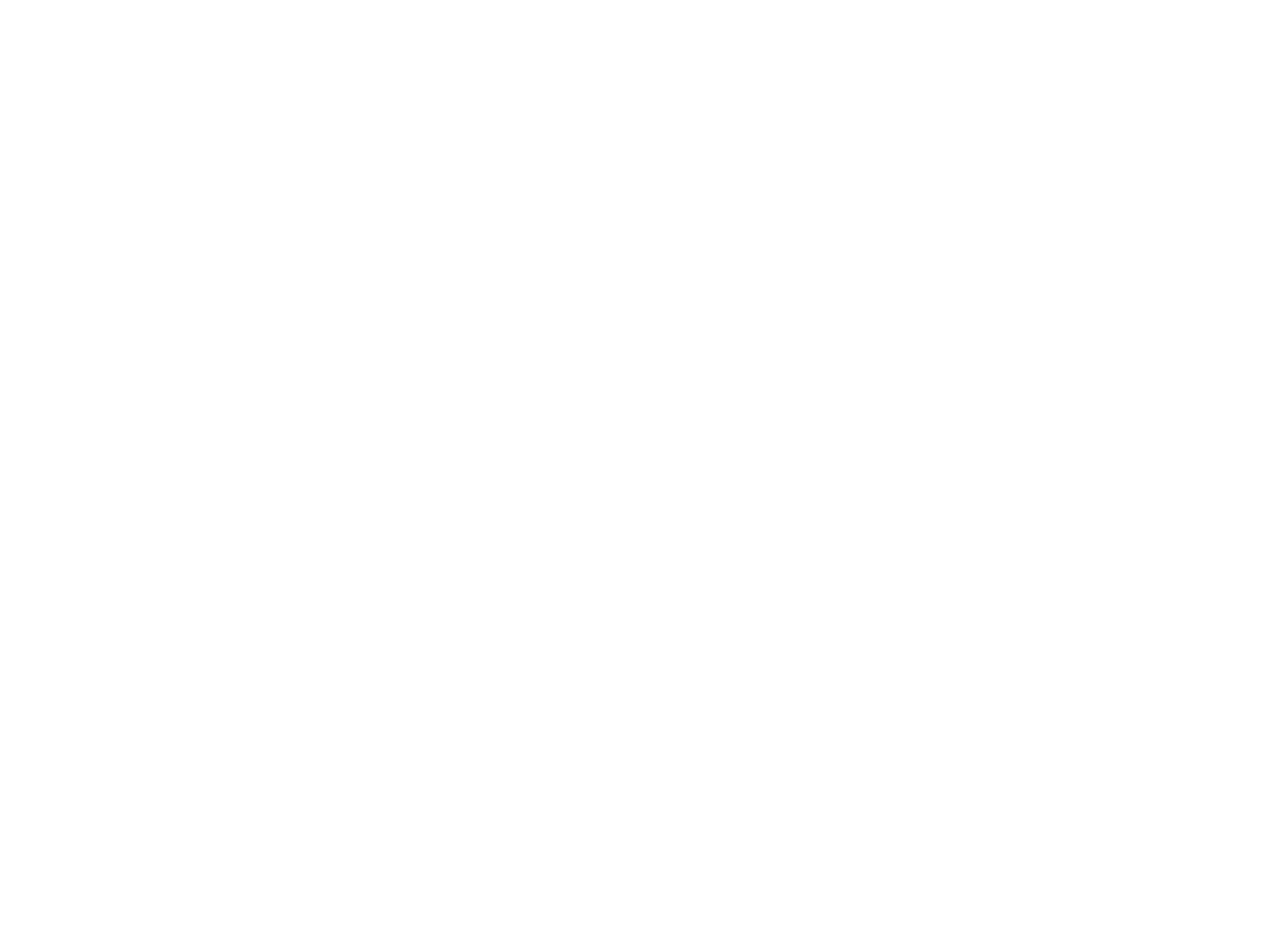
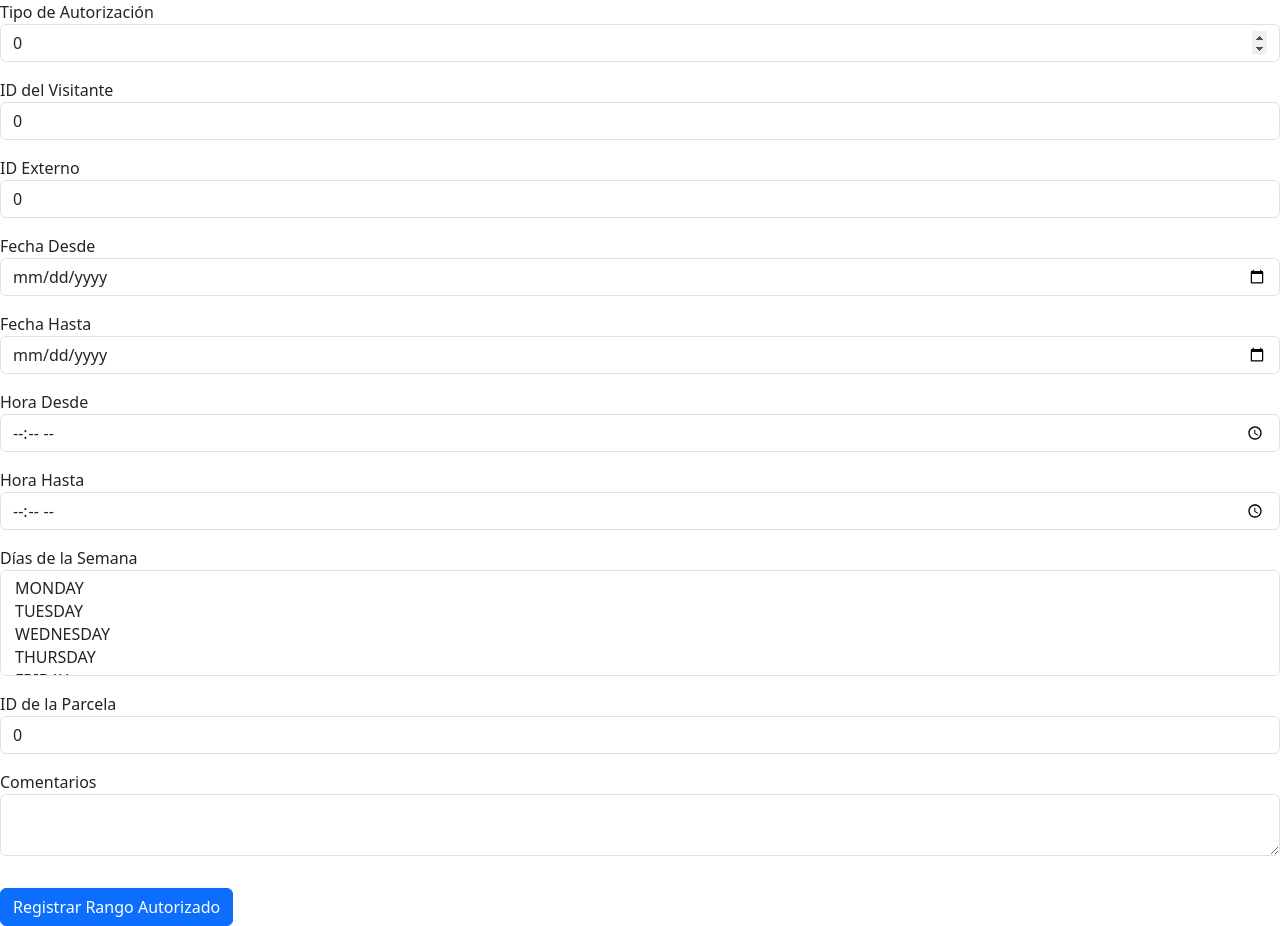
Before and after one commit to 114537-Bothner-Eric/group-7-access-management, an Angular app: page /register-range in a window 1280 px wide. Before the commit this address led to /. Before the commit the page ends 800 px from the top, so only its background shows below. Built offline with nearby package versions, Linux system fonts and the light colour scheme.

Commit message:
define-components

```diff
--- /dev/null
+++ b/src/app/authorization/features/authorized-range-form/authorized-range-form.component.html
@@ -0,0 +1,65 @@
+<form (ngSubmit)="onSubmit()">
+
+    <div class="form-group mb-3">
+        <label for="authTypeId">Tipo de Autorización</label>
+        <input type="number" class="form-control" id="authTypeId" [(ngModel)]="authorizedRange.auth_type_id"
+            name="auth_type_id" required>
+    </div>
+
+    <div class="form-group mb-3">
+        <label for="visitorId">ID del Visitante</label>
+        <input type="number" class="form-control" id="visitorId" [(ngModel)]="authorizedRange.visitor_id"
+            name="visitor_id" required>
+    </div>
+
+    <div class="form-group mb-3">
+        <label for="externalId">ID Externo</label>
+        <input type="number" class="form-control" id="externalId" [(ngModel)]="authorizedRange.external_id"
+            name="external_id">
+    </div>
+
+    <div class="form-group mb-3">
+        <label for="dateFrom">Fecha Desde</label>
+        <input type="date" class="form-control" id="dateFrom" [(ngModel)]="authorizedRange.date_from" name="date_from"
+            required>
+    </div>
+
+    <div class="form-group mb-3">
+        <label for="dateTo">Fecha Hasta</label>
+        <input type="date" class="form-control" id="dateTo" [(ngModel)]="authorizedRange.date_to" name="date_to"
+            required>
+    </div>
+
+    <div class="form-group mb-3">
+        <label for="hourFrom">Hora Desde</label>
+        <input type="time" class="form-control" id="hourFrom" [(ngModel)]="authorizedRange.hour_from" name="hour_from"
+            required>
+    </div>
+
+    <div class="form-group mb-3">
+        <label for="hourTo">Hora Hasta</label>
+        <input type="time" class="form-control" id="hourTo" [(ngModel)]="authorizedRange.hour_to" name="hour_to"
+            required>
+    </div>
+
+    <div class="form-group mb-3">
+        <label for="dayOfWeeks">Días de la Semana</label>
+        <select multiple class="form-control" id="dayOfWeeks" [(ngModel)]="authorizedRange.day_of_weeks"
+            name="day_of_weeks" required>
+            <option *ngFor="let day of daysOfWeek" [ngValue]="day">{{ day }}</option>
+        </select>
+    </div>
+
+    <div class="form-group mb-3">
+        <label for="plotId">ID de la Parcela</label>
+        <input type="number" class="form-control" id="plotId" [(ngModel)]="authorizedRange.plot_id" name="plot_id"
+            required>
+    </div>
+
+    <div class="form-group mb-3">
+        <label for="comment">Comentarios</label>
+        <textarea class="form-control" id="comment" [(ngModel)]="authorizedRange.comment" name="comment"></textarea>
+    </div>
+
+    <button type="submit" class="btn btn-primary mt-3">Registrar Rango Autorizado</button>
+</form>
--- /dev/null
+++ b/src/app/authorization/features/authorized-range-form/authorized-range-form.component.ts
@@ -0,0 +1,58 @@
+import { Component } from '@angular/core';
+import { AuthorizedRange } from '../../models/authorized-range.model';
+import { AuthorizedRangeService } from '../../services/authorized-range.service';
+import { Router } from '@angular/router';
+import moment from 'moment';
+import { FormsModule } from '@angular/forms';
+import { CommonModule } from '@angular/common';
+
+@Component({
+  selector: 'app-authorized-range-form',
+  standalone: true,
+  imports: [CommonModule, FormsModule],
+  templateUrl: './authorized-range-form.component.html',
+})
+export class AuthorizedRangeFormComponent {
+  authorizedRange: AuthorizedRange = {
+    auth_type_id: 0,
+    visitor_id: 0,
+    external_id: 0,
+    date_from: '',
+    date_to: '',
+    hour_from: '',
+    hour_to: '',
+    day_of_weeks: [],
+    plot_id: 0,
+    comment: '',
+  };
+
+  daysOfWeek = [
+    'MONDAY',
+    'TUESDAY',
+    'WEDNESDAY',
+    'THURSDAY',
+    'FRIDAY',
+    'SATURDAY',
+    'SUNDAY',
+  ];
+
+  constructor(
+    private authorizedRangeService: AuthorizedRangeService,
+    private router: Router
+  ) {}
+
+  onSubmit(): void {
+    this.authorizedRange.date_from = moment(
+      this.authorizedRange.date_from
+    ).format('YYYY-MM-DD');
+    this.authorizedRange.date_to = moment(this.authorizedRange.date_to).format(
+      'YYYY-MM-DD'
+    );
+
+    this.authorizedRangeService
+      .registerAuthorizedRange(this.authorizedRange)
+      .subscribe(() => {
+        this.router.navigate(['/success']);
+      });
+  }
+}
--- /dev/null
+++ b/src/app/authorization/services/authorized-range.service.ts
@@ -0,0 +1,19 @@
+import { HttpClient } from '@angular/common/http';
+import { Injectable } from '@angular/core';
+import { AuthorizedRange } from '../models/authorized-range.model';
+import { Observable } from 'rxjs';
+
+@Injectable({
+  providedIn: 'root',
+})
+export class AuthorizedRangeService {
+  private apiUrl = 'http://localhost:8080/authorized-ranges/register';
+
+  constructor(private http: HttpClient) {}
+
+  registerAuthorizedRange(
+    authorizedRange: AuthorizedRange
+  ): Observable<AuthorizedRange> {
+    return this.http.post<AuthorizedRange>(this.apiUrl, authorizedRange);
+  }
+}
```
Also changed, not shown: src/app/app.routes.ts (+9 -0 lines), src/app/authorization/models/authorized-range.model.ts (added, +12 -0 lines).
